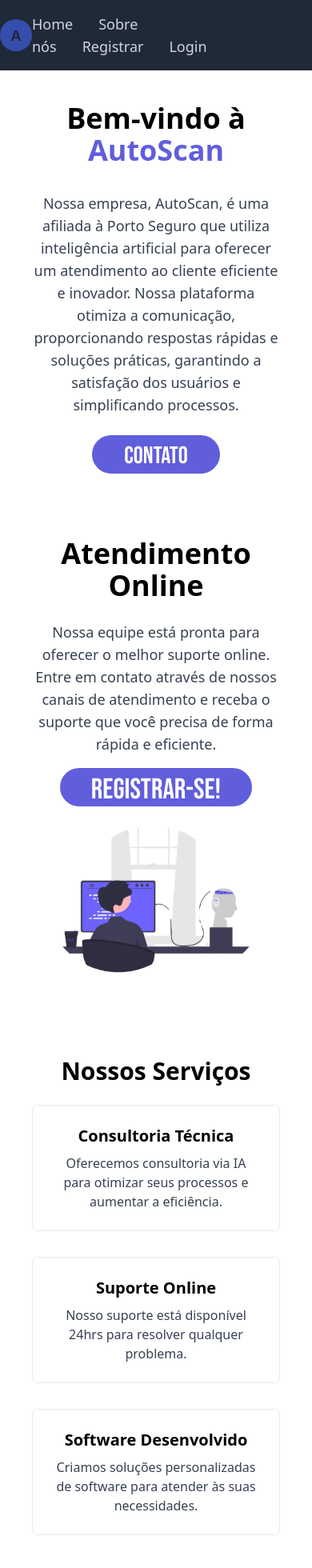
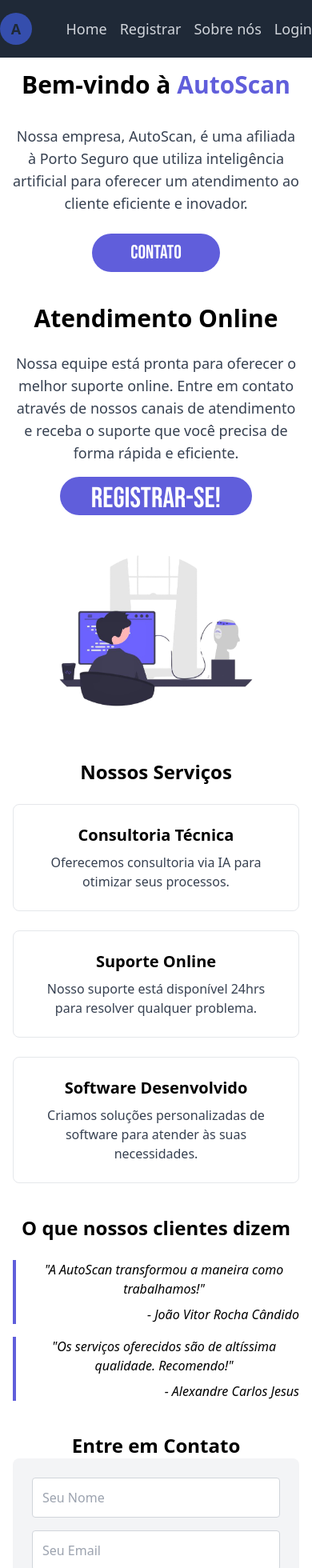
Before and after one commit to AutoScan-FIAP-2024/challenge-nextjs, a Next.js app in the folder autoscan/: page / in a window 390 px wide. Shown: the top 1960 px of the page at 80% size. Built offline with nearby package versions, Linux system fonts and the light colour scheme.

Commit message:
Responsivisando a homepage

```diff
--- a/autoscan/src/app/page.tsx
+++ b/autoscan/src/app/page.tsx
@@ -4,51 +4,43 @@
 export default function Home() {
   return (
     <div id="start" className="overflow-hidden">
-      <Header></Header>
-      <main className="flex flex-col items-center justify-center text-center p-10">
-        <h1 className="text-4xl font-bold text-black mb-4">
+      <Header />
+      <main className="flex flex-col items-center justify-center text-center p-4 md:p-10">
+        <h1 className="text-3xl md:text-4xl font-bold text-black mb-4">
           Bem-vindo à <span className="text-[#605EDB]">AutoScan</span>
         </h1>
         <p className="mt-4 text-lg max-w-md text-gray-700 mb-6">
-        Nossa empresa, AutoScan, é uma afiliada à Porto Seguro que utiliza inteligência artificial para oferecer um atendimento ao cliente eficiente e inovador. Nossa plataforma otimiza a comunicação, proporcionando respostas rápidas e soluções práticas, garantindo a satisfação dos usuários e simplificando processos.
+          Nossa empresa, AutoScan, é uma afiliada à Porto Seguro que utiliza inteligência artificial para oferecer um atendimento ao cliente eficiente e inovador.
         </p>
         <button
-              className="bg-[#605EDB] text-white py-2 px-4 rounded-3xl w-40 h-12
-              hover:bg-[#4d4ab6] transition duration-1000 hover:scale-110">
-                <a className="text-3xl font-bebas"
-                href="#contact">Contato</a>
-              </button>
-        <section className="mt-20 max-w-6xl mx-auto">
+          className="bg-[#605EDB] text-white py-2 px-4 rounded-3xl w-40 h-12 hover:bg-[#4d4ab6] transition duration-1000 hover:scale-110">
+          <a className="text-2xl font-bebas" href="#contact">Contato</a>
+        </button>
+        <section className="mt-10 md:mt-20 max-w-6xl mx-auto">
           <div className="flex flex-col md:flex-row items-center justify-between">
-            <div className="flex-1">
-              <h2 className="text-4xl font-bold text-black mb-6">Atendimento Online</h2>
+            <div className="flex-1 md:mr-6 mb-6 md:mb-0">
+              <h2 className="text-3xl md:text-4xl font-bold text-black mb-6">Atendimento Online</h2>
               <p className="text-lg text-gray-700 mb-4">
-                Nossa equipe está pronta para oferecer o melhor suporte online.
+              Nossa equipe está pronta para oferecer o melhor suporte online.
                 Entre em contato através de nossos canais de atendimento e receba
                 o suporte que você precisa de forma rápida e eficiente.
               </p>
               <button
-              className="bg-[#605EDB] text-white py-2 px-4 rounded-3xl w-60 h-12
-              hover:bg-[#4d4ab6] transition duration-1000 hover:scale-110">
-                <Link className="text-4xl font-bebas"
-                href="/auth/registro">Registrar-se!</Link>
+                className="bg-[#605EDB] text-white py-2 px-4 rounded-3xl w-60 h-12 hover:bg-[#4d4ab6] transition duration-1000 hover:scale-110">
+                <Link className="text-4xl font-bebas" href="/auth/registro">Registrar-se!</Link>
               </button>
             </div>
             <div className="flex-1">
-              <img
-                src="/img/iaimg.png"
-                alt="Atendimento Online"
-                className="w-full h-auto"
-              />
+              <img src="/img/iaimg.png" alt="Atendimento Online" className="w-full h-auto max-w-xs md:max-w-full" />
             </div>
           </div>
         </section>
-        <section className="mt-20 max-w-6xl mx-auto">
-          <h2 className="text-3xl font-bold text-black mb-6">Nossos Serviços</h2>
-          <div className="grid grid-cols-1 md:grid-cols-3 gap-8">
+        <section className="mt-10 md:mt-20 max-w-6xl mx-auto">
+          <h2 className="text-2xl md:text-3xl font-bold text-black mb-6">Nossos Serviços</h2>
+          <div className="grid grid-cols-1 md:grid-cols-3 gap-6">
             <div className="border rounded-lg p-6 hover:shadow-lg transition duration-1000 hover:scale-110">
               <h3 className="text-xl font-semibold mb-2">Consultoria Técnica</h3>
-              <p className="text-gray-700">Oferecemos consultoria via IA para otimizar seus processos e aumentar a eficiência.</p>
+              <p className="text-gray-700">Oferecemos consultoria via IA para otimizar seus processos.</p>
             </div>
             <div className="border rounded-lg p-6 hover:shadow-lg transition duration-1000 hover:scale-110">
               <h3 className="text-xl font-semibold mb-2">Suporte Online</h3>
@@ -60,11 +52,11 @@
             </div>
           </div>
         </section>
-        <section className="mt-20 max-w-6xl mx-auto">
-          <h2 className="text-3xl font-bold text-black mb-6">O que nossos clientes dizem</h2>
-          <div className="flex flex-col space-y-4">
+        <section className="mt-10 md:mt-20 max-w-6xl mx-auto">
+          <h2 className="text-2xl md:text-3xl font-bold text-black mb-6">O que nossos clientes dizem</h2>
+          <div className="space-y-4">
             <blockquote className="border-l-4 border-[#605EDB] pl-4 italic">
-              "A AutoScan transformou a maneira como trabalhamos! O suporte online é excepcional."
+              "A AutoScan transformou a maneira como trabalhamos!"
               <footer className="mt-2 text-right">- João Vitor Rocha Cândido</footer>
             </blockquote>
             <blockquote className="border-l-4 border-[#605EDB] pl-4 italic">
@@ -73,10 +65,9 @@
             </blockquote>
           </div>
         </section>
-        <h2 className="text-3xl font-bold text-black mt-20">Entre em Contato</h2>
-        <section id="contact"
-        className="w-screen flex justify-evenly items-center">
-          <form className="bg-gray-100 p-6 h-full w-1/3 rounded-lg">
+        <h2 className="text-2xl md:text-3xl font-bold text-black mt-10 md:mt-20">Entre em Contato</h2>
+        <section id="contact" className="w-full flex flex-col md:flex-row justify-evenly items-center">
+          <form className="bg-gray-100 p-6 w-full md:w-1/3 rounded-lg mb-6 md:mb-0">
             <div className="flex flex-col space-y-4">
               <input type="text" placeholder="Seu Nome" className="p-3 border border-gray-300 rounded" required />
               <input type="email" placeholder="Seu Email" className="p-3 border border-gray-300 rounded" required />
@@ -86,17 +77,11 @@
               </button>
             </div>
           </form>
-              <img
-                src="/img/contact.png"
-                alt="Atendimento Online"
-                className="max-w-md h-auto"/>
+          <img src="/img/contact.png" alt="Atendimento Online" className="w-full max-w-xs md:max-w-md h-auto" />
         </section>
-        <button
-              className="bg-[#605EDB] text-white py-2 px-4 rounded-3xl w-40 h-12
-              hover:bg-[#4d4ab6] transition duration-1000 hover:scale-110">
-                <a className="text-3xl font-bebas"
-                href="#start">Início</a>
-              </button>
+        <button className="mt-10 bg-[#605EDB] text-white py-2 px-4 rounded-3xl w-40 h-12 hover:bg-[#4d4ab6] transition duration-1000 hover:scale-110">
+          <a className="text-3xl font-bebas" href="#start">Início</a>
+        </button>
       </main>
       <footer className="bg-black text-white py-5 text-center">
         <p>© 2024 AutoScan. Todos os direitos reservados.</p>
--- a/autoscan/src/components/header.tsx
+++ b/autoscan/src/components/header.tsx
@@ -1,24 +1,21 @@
-import Link from "next/link";
-
 export default function Header() {
   return (
     <div>
       <header className="bg-gray-800 py-4">
-      <div className="container mx-auto flex justify-between items-center">
-        <div className="flex items-center space-x-2">
-          <div className=" text-lg font-bold cursor-default
-          w-10 h-10 flex items-center justify-center rounded-full bg-[#354ead] text-gray-800">
-            A
+        <div className="container mx-auto flex flex-wrap justify-between items-center">
+          <div className="flex items-center space-x-2">
+            <div className="text-lg font-bold cursor-default w-10 h-10 flex items-center justify-center rounded-full bg-[#354ead] text-gray-800">
+              A
+            </div>
           </div>
+          <nav className="space-x-4 md:space-x-8 text-lg">
+            <a href="/" className="text-gray-300 hover:text-white transition duration-300">Home</a>
+            <a href="/auth/registro" className="text-gray-300 hover:text-white transition duration-300">Registrar</a>
+            <a href="/sobre-nos" className="text-gray-300 hover:text-white transition duration-300">Sobre nós</a>
+            <a href="/auth/login" className="text-gray-300 hover:text-white transition duration-300">Login</a>
+          </nav>
         </div>
-        <nav className="space-x-8 text-lg">
-          <a href="#" className="text-gray-300 hover:text-white transition duration-300">Home</a>
-          <a href="#" className="text-gray-300 hover:text-white transition duration-300">Sobre nós</a>
-          <a href="#" className="text-gray-300 hover:text-white transition duration-300">Registrar</a>
-          <a href="#" className="text-gray-300 hover:text-white transition duration-300">Login</a>
-        </nav>
-      </div>
-    </header>
+      </header>
     </div>
   );
 }
```
